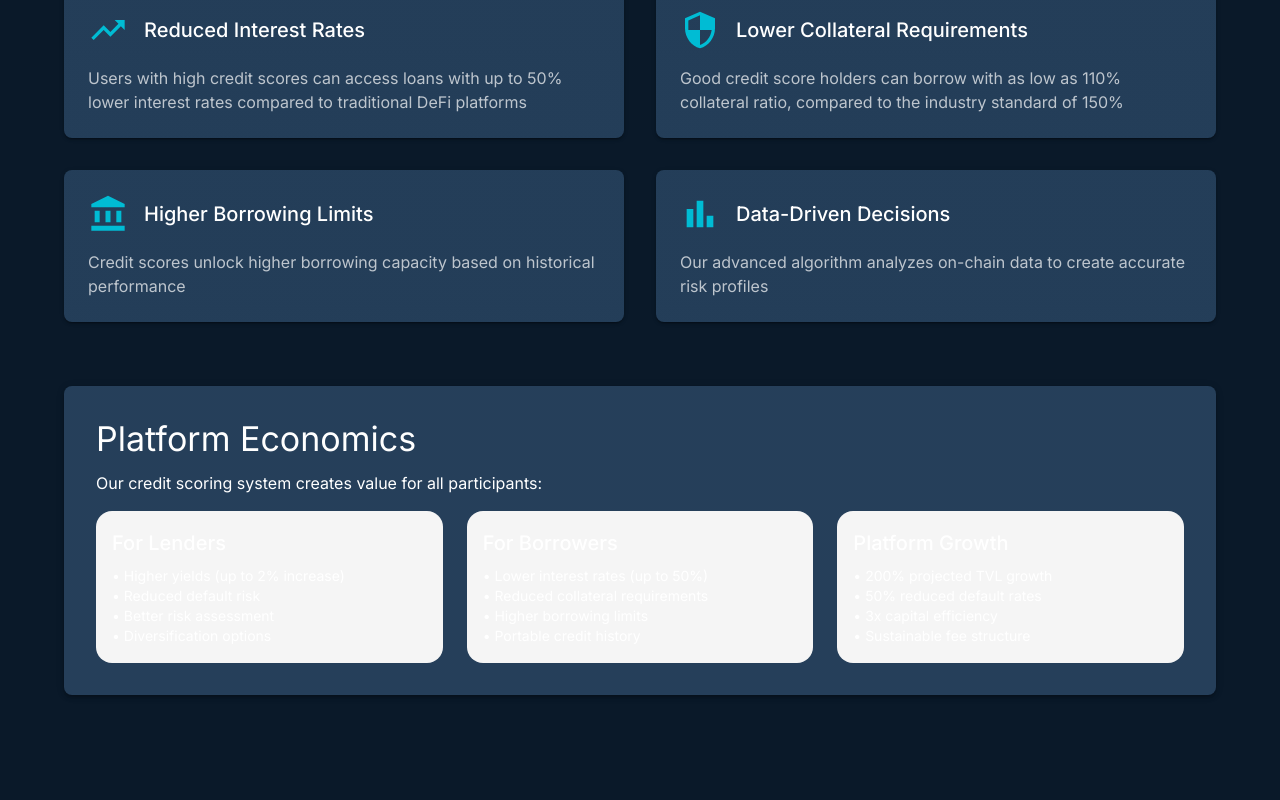
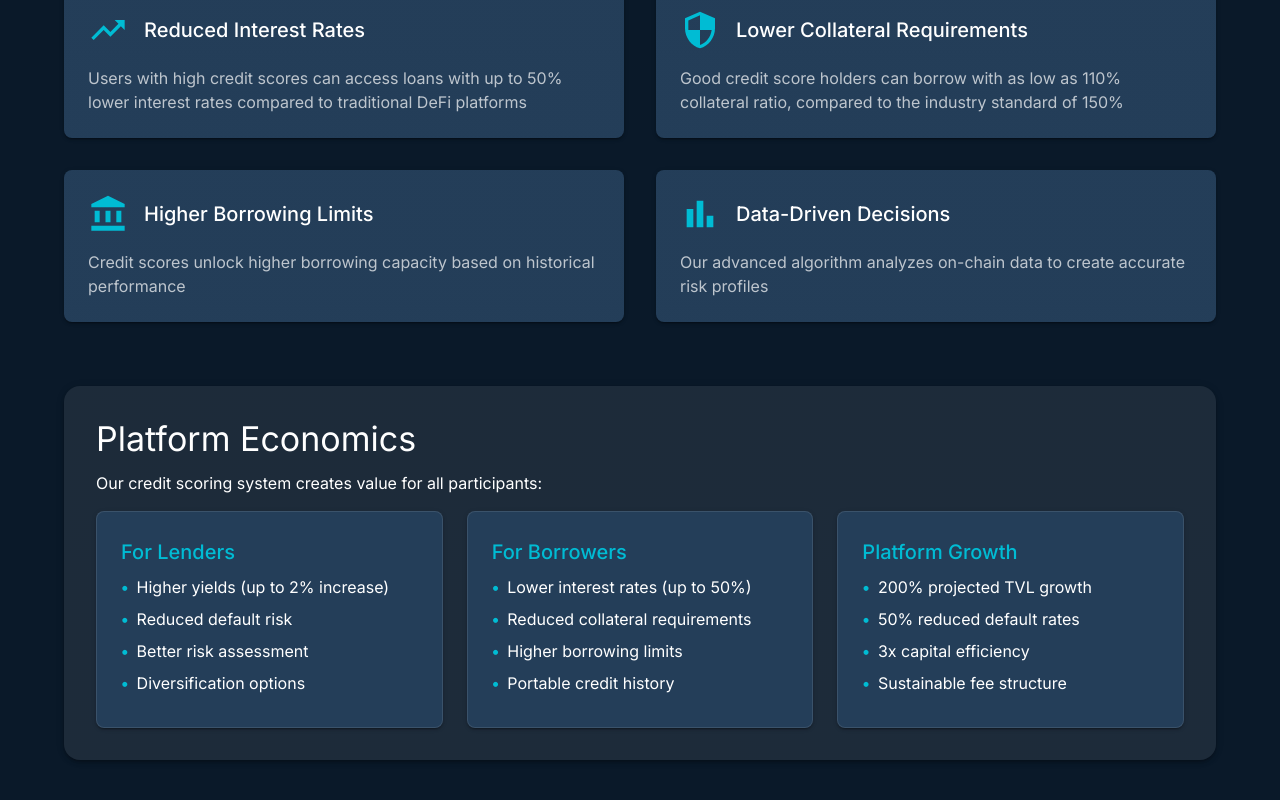
Before and after one commit to alefly28/CreditFi, a React (Create React App) app in the folder creditfi-frontend/: page /about in a window 1280 px wide. Shown: the part 1473-2273 px from the top of the page. Before the commit the page ends 2232 px from the top, so only its background shows below. Built offline with nearby package versions, Linux system fonts and the light colour scheme; what @web3-react/core would draw is missing.

Commit message:
Update About.js

```diff
--- a/creditfi-frontend/src/pages/About.js
+++ b/creditfi-frontend/src/pages/About.js
@@ -137,7 +137,12 @@ const About = () => {
       </Grid>
 
       {/* ROI Analysis */}
-      <Paper elevation={3} sx={{ p: 4, mt: 8 }}>
+      <Paper elevation={3} sx={{
+        p: 4,
+        mt: 8,
+        bgcolor: '#0A1929',
+        borderRadius: 2
+      }}>
         <Typography variant="h4" gutterBottom>
           Platform Economics
         </Typography>
@@ -146,43 +151,136 @@ const About = () => {
         </Typography>
         <Grid container spacing={3}>
           <Grid item xs={12} md={4}>
-            <Box sx={{ bgcolor: theme.palette.grey[100], p: 2, borderRadius: 2 }}>
-              <Typography variant="h6" gutterBottom>
+            <Paper
+              elevation={2}
+              sx={{
+                p: 3,
+                height: '100%',
+                bgcolor: '#132F4C',
+                border: '1px solid rgba(255, 255, 255, 0.1)',
+                position: 'relative',
+                overflow: 'hidden',
+                transition: 'all 0.3s ease-in-out',
+                '&:hover': {
+                  transform: 'translateY(-4px)',
+                  bgcolor: '#1a3f63',
+                  borderColor: theme.palette.primary.main
+                }
+              }}
+            >
+              <Typography variant="h6" gutterBottom color="primary">
                 For Lenders
               </Typography>
-              <Typography variant="body2">
-                • Higher yields (up to 2% increase)<br />
-                • Reduced default risk<br />
-                • Better risk assessment<br />
-                • Diversification options
-              </Typography>
-            </Box>
+              <Box component="ul" sx={{
+                listStyle: 'none',
+                p: 0,
+                m: 0,
+                '& li': {
+                  mb: 1,
+                  display: 'flex',
+                  alignItems: 'center',
+                  '&::before': {
+                    content: '"•"',
+                    color: theme.palette.primary.main,
+                    fontWeight: 'bold',
+                    mr: 1
+                  }
+                }
+              }}>
+                <li>Higher yields (up to 2% increase)</li>
+                <li>Reduced default risk</li>
+                <li>Better risk assessment</li>
+                <li>Diversification options</li>
+              </Box>
+            </Paper>
           </Grid>
           <Grid item xs={12} md={4}>
-            <Box sx={{ bgcolor: theme.palette.grey[100], p: 2, borderRadius: 2 }}>
-              <Typography variant="h6" gutterBottom>
+            <Paper
+              elevation={2}
+              sx={{
+                p: 3,
+                height: '100%',
+                bgcolor: '#132F4C',
+                border: '1px solid rgba(255, 255, 255, 0.1)',
+                position: 'relative',
+                overflow: 'hidden',
+                transition: 'all 0.3s ease-in-out',
+                '&:hover': {
+                  transform: 'translateY(-4px)',
+                  bgcolor: '#1a3f63',
+                  borderColor: theme.palette.primary.main
+                }
+              }}
+            >
+              <Typography variant="h6" gutterBottom color="primary">
                 For Borrowers
               </Typography>
-              <Typography variant="body2">
-                • Lower interest rates (up to 50%)<br />
-                • Reduced collateral requirements<br />
-                • Higher borrowing limits<br />
-                • Portable credit history
-              </Typography>
-            </Box>
+              <Box component="ul" sx={{
+                listStyle: 'none',
+                p: 0,
+                m: 0,
+                '& li': {
+                  mb: 1,
+                  display: 'flex',
+                  alignItems: 'center',
+                  '&::before': {
+                    content: '"•"',
+                    color: theme.palette.primary.main,
+                    fontWeight: 'bold',
+                    mr: 1
+                  }
+                }
+              }}>
+                <li>Lower interest rates (up to 50%)</li>
+                <li>Reduced collateral requirements</li>
+                <li>Higher borrowing limits</li>
+                <li>Portable credit history</li>
+              </Box>
+            </Paper>
           </Grid>
           <Grid item xs={12} md={4}>
-            <Box sx={{ bgcolor: theme.palette.grey[100], p: 2, borderRadius: 2 }}>
-              <Typography variant="h6" gutterBottom>
+            <Paper
+              elevation={2}
+              sx={{
+                p: 3,
+                height: '100%',
+                bgcolor: '#132F4C',
+                border: '1px solid rgba(255, 255, 255, 0.1)',
+                position: 'relative',
+                overflow: 'hidden',
+                transition: 'all 0.3s ease-in-out',
+                '&:hover': {
+                  transform: 'translateY(-4px)',
+                  bgcolor: '#1a3f63',
+                  borderColor: theme.palette.primary.main
+                }
+              }}
+            >
+              <Typography variant="h6" gutterBottom color="primary">
                 Platform Growth
               </Typography>
-              <Typography variant="body2">
-                • 200% projected TVL growth<br />
-                • 50% reduced default rates<br />
-                • 3x capital efficiency<br />
-                • Sustainable fee structure
-              </Typography>
-            </Box>
+              <Box component="ul" sx={{
+                listStyle: 'none',
+                p: 0,
+                m: 0,
+                '& li': {
+                  mb: 1,
+                  display: 'flex',
+                  alignItems: 'center',
+                  '&::before': {
+                    content: '"•"',
+                    color: theme.palette.primary.main,
+                    fontWeight: 'bold',
+                    mr: 1
+                  }
+                }
+              }}>
+                <li>200% projected TVL growth</li>
+                <li>50% reduced default rates</li>
+                <li>3x capital efficiency</li>
+                <li>Sustainable fee structure</li>
+              </Box>
+            </Paper>
           </Grid>
         </Grid>
       </Paper>
```
